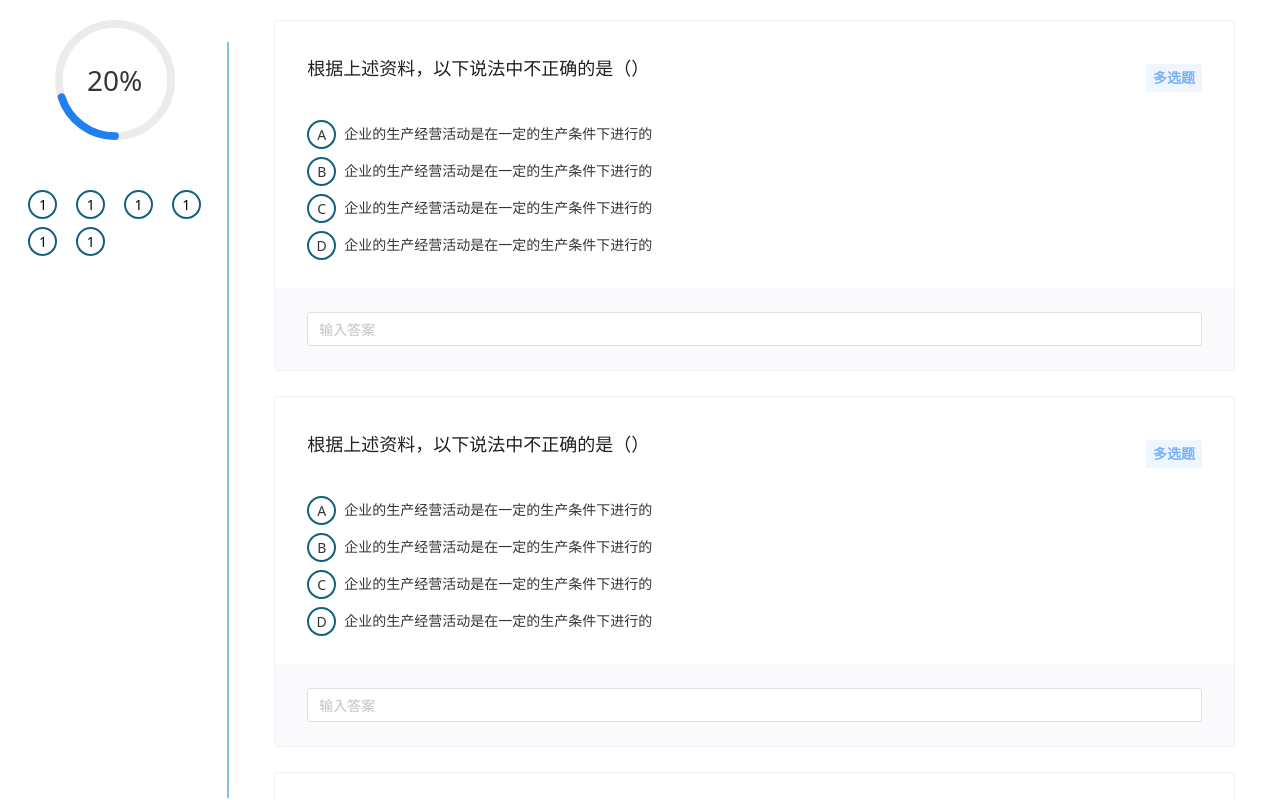
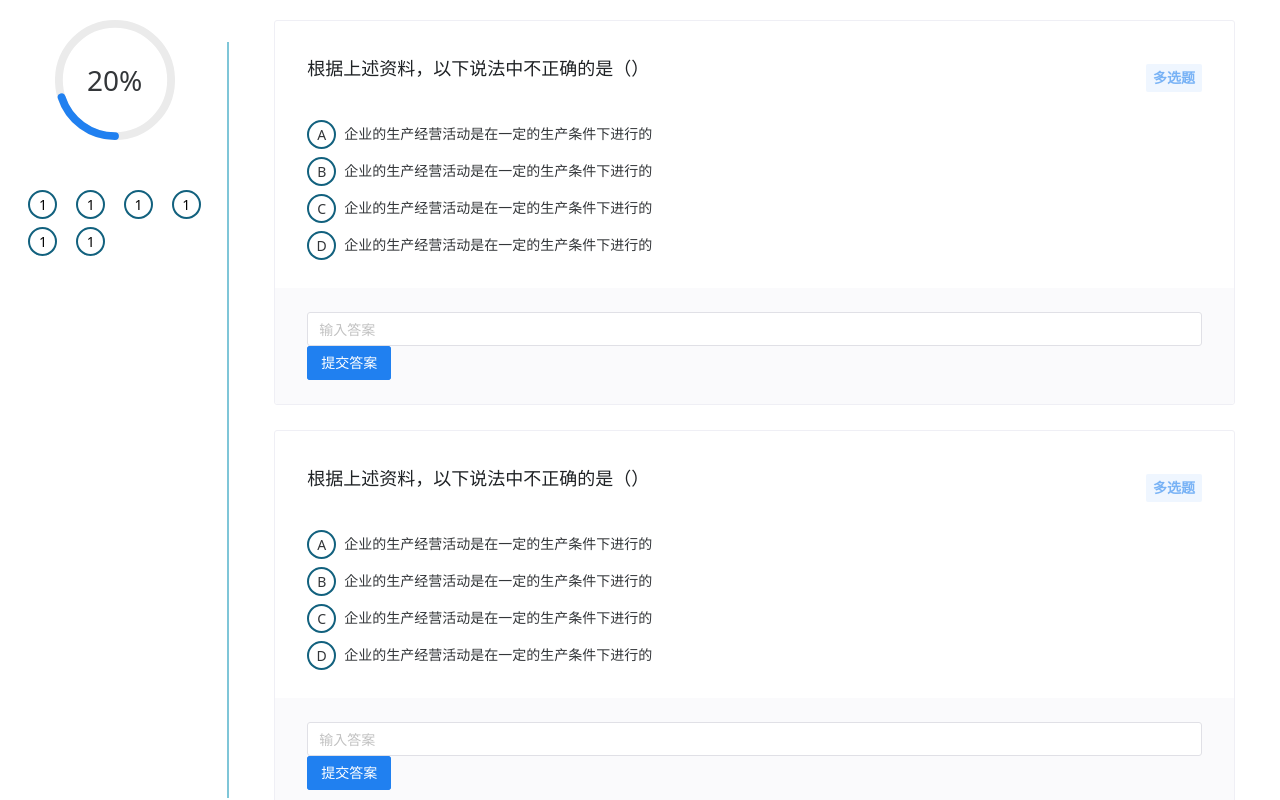
Before and after one commit to rktccn/exam-system-web, a Vue app: page /exam/1 in a window 1280 px wide. Built offline with nearby package versions, Linux system fonts and the light colour scheme.

Commit message:
增加考试题目提交

```diff
--- a/src/components/examQuestionCard.vue
+++ b/src/components/examQuestionCard.vue
@@ -64,14 +64,18 @@
           type="text"
           placeholder="输入答案"
         />
+
+        <n-button type="info" @click="submitAnswer"> 提交答案 </n-button>
       </template>
     </n-card>
   </div>
 </template>
 
 <script setup>
-import { NCard, NTag, NInput } from 'naive-ui';
+import { NCard, NTag, NInput, NButton } from 'naive-ui';
 import { ref } from 'vue';
+
+const emit = defineEmits(['sendAnswer']);
 
 const typeOptions = [
   { label: '单选题', value: 0 },
@@ -110,6 +114,10 @@ const questionValue = ref({
 const alterSelect = (index) => {
   questionValue.value.options[index].isSelected =
     !questionValue.value.options[index].isSelected;
+};
+
+const submitAnswer = () => {
+  emit('sendAnswer', questionValue.value.options);
 };
 </script>
 
--- a/src/views/exam.vue
+++ b/src/views/exam.vue
@@ -39,7 +39,10 @@
       </nav>
     </div>
     <div class="right">
-      <exam-question-card class="question-card"></exam-question-card>
+      <exam-question-card
+        class="question-card"
+        @sendAnswer="getAnswer"
+      ></exam-question-card>
       <exam-question-card class="question-card"></exam-question-card>
       <exam-question-card class="question-card"></exam-question-card>
       <exam-question-card class="question-card"></exam-question-card>
@@ -53,6 +56,12 @@ import { ref } from 'vue';
 import examQuestionCard from '../components/examQuestionCard.vue';
 
 const percentage = ref(20);
+
+const options = ref();
+
+const getAnswer = (val) => {
+  options.value = val;
+};
 </script>
 
 <style lang="scss" scoped>
```
